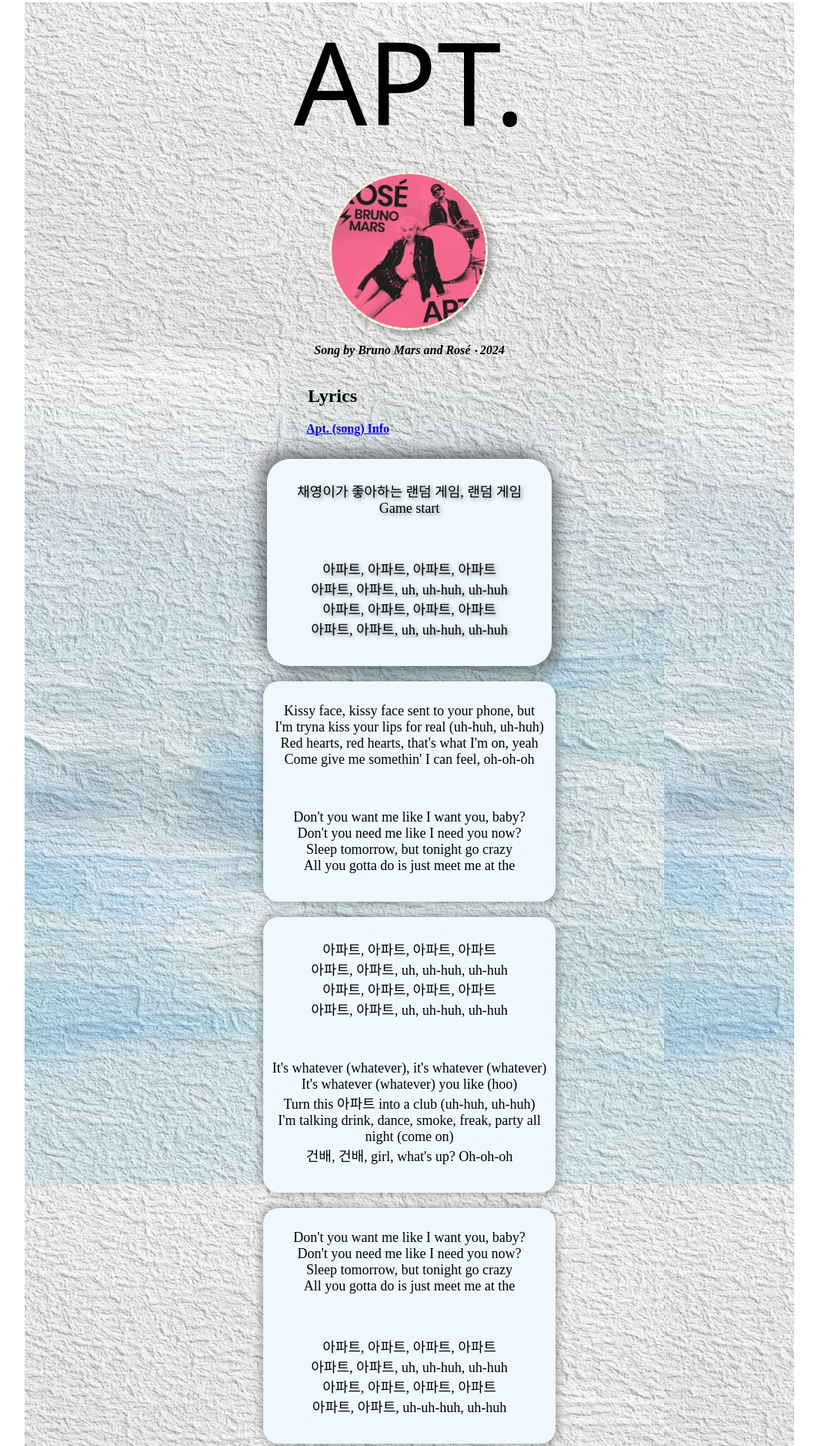
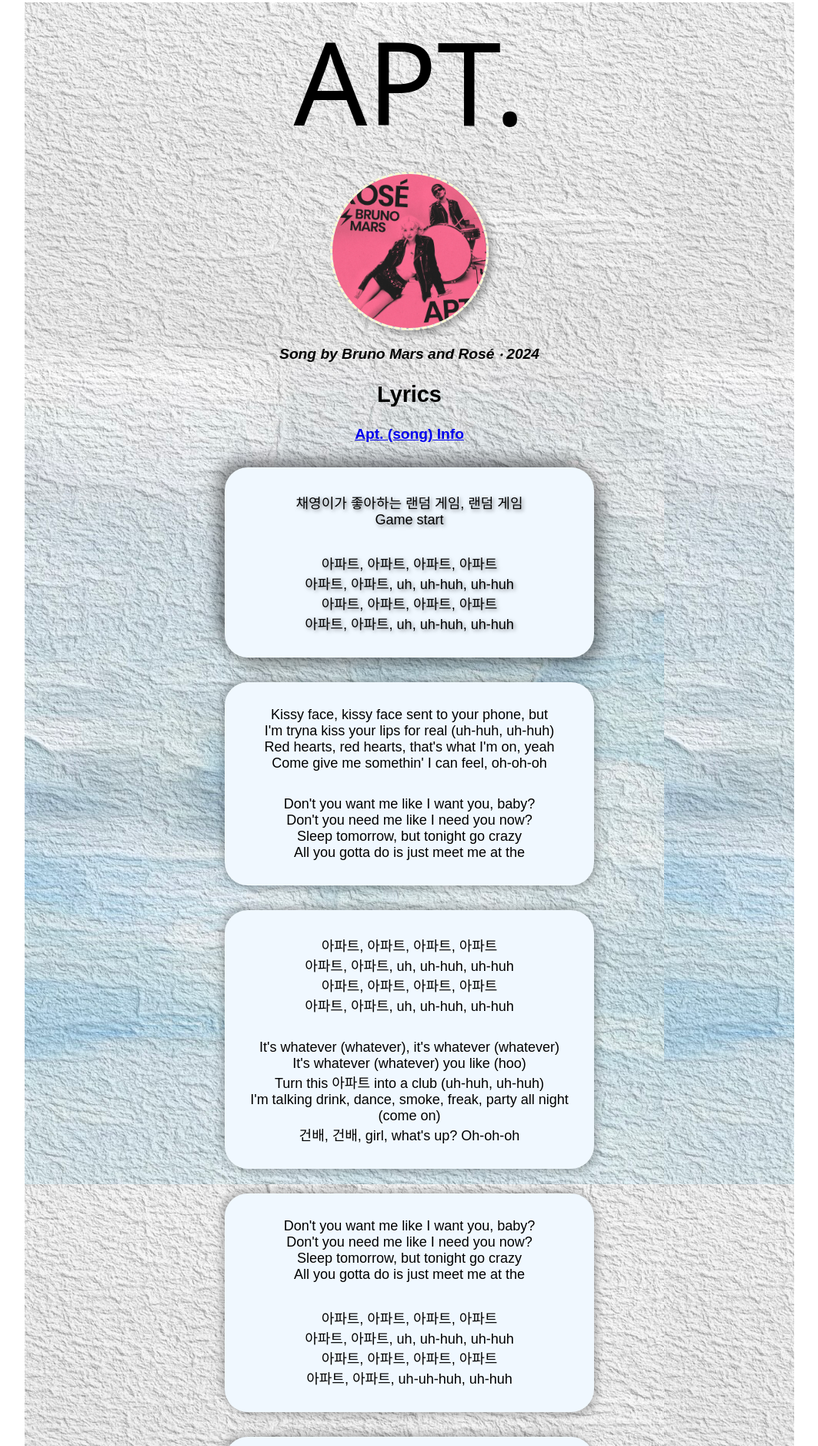
Before and after one commit to stefanzero/apt, a plain HTML site: page index.html in a window 1280 px wide. Shown: the part 5-1883 px from the top of the page at 77% size, without its empty margins (108-1171 px from the left). Drawn offline with Linux system fonts and the light colour scheme; a web font is replaced by a local one.

Commit message:
Condense HTML elements and CSS classes

```diff
--- a/index.html
+++ b/index.html
@@ -1,4 +1,4 @@
-<!DOCTYPE html>
+<!doctype html>
 <html lang="en">
   <head>
     <meta charset="UTF-8">
@@ -7,123 +7,149 @@
     <link rel="stylesheet" href="style.css">
     <link rel="preconnect" href="https://fonts.googleapis.com">
     <link rel="preconnect" href="https://fonts.gstatic.com" crossorigin>
-    <link href="https://fonts.googleapis.com/css2?family=Fruktur:ital@0;1&display=swap" rel="stylesheet">
+    <link
+      href="https://fonts.googleapis.com/css2?family=Fruktur:ital@0;1&display=swap"
+      rel="stylesheet"
+    >
+    <link
+      href="https://fonts.googleapis.com/css2?family=Sour+Gummy:ital,wght@0,100..900;1,100..900&display=swap"
+      rel="stylesheet"
+    >
   </head>
   <body>
     <div class="whole-container">
-        <header class="apt">
+      <header class="flex-center">
         <h1 class="apt-title">APT.</h1>
-
       </header>
 
-        <main class="apt">
-            <section class="apt-album-info">
-                <figure class="apt-album">
-                    <a href="https://www.youtube.com/watch?v=ekr2nIex040"><img class="apt-album-picture" src="apt.png" alt="APT. Album Image"></a>
-                    <figcaption class="apt-authors"><i><b>Song by Bruno Mars and Rosé ‧ 2024</b></i></figcaption>
+      <main class="flex-center">
+        <header class="apt-album-info">
+          <figure>
+            <a href="https://www.youtube.com/watch?v=ekr2nIex040">
+              <img
+                class="apt-album-picture"
+                src="apt.png"
+                alt="APT. Album Image"
+              >
+            </a>
+            <figcaption>
+              <!-- <i><b>Song by Bruno Mars and Rosé ‧ 2024</b></i> -->
+              Song by Bruno Mars and Rosé ‧ 2024
+            </figcaption>
           </figure>
+
+          <h2>Lyrics</h2>
+          <a href="https://en.wikipedia.org/wiki/Apt._(song)" target="_blank">
+            <b>Apt. (song) Info</b>
+          </a>
+        </header>
+        <section class="lyrics shadow-1">
+          <p>
+            채영이가 좋아하는 랜덤 게임, 랜덤 게임<br>
+            Game start
+          </p>
+          <p>
+            아파트, 아파트, 아파트, 아파트<br>
+            아파트, 아파트, uh, uh-huh, uh-huh<br>
+            아파트, 아파트, 아파트, 아파트<br>
+            아파트, 아파트, uh, uh-huh, uh-huh
+          </p>
         </section>
 
-            <section>
-                <div class="apt-lyrics-container">
-                    <h2 class="apt-album-h2">Lyrics</h2>
-                    <a href="https://en.wikipedia.org/wiki/Apt._(song)" class="apt-info" target="_blank"><b>Apt. (song) Info</b></a>
-                </div>
-                <div class="lyrics-1">
-                    <p>채영이가 좋아하는 랜덤 게임, 랜덤 게임<br>
-                    Game start</p>
-                    <br>
-                    <p>아파트, 아파트, 아파트, 아파트<br>
+        <section class="lyrics shadow-2">
+          <p>
+            Kissy face, kissy face sent to your phone, but<br>
+            I'm tryna kiss your lips for real (uh-huh, uh-huh)<br>
+            Red hearts, red hearts, that's what I'm on, yeah<br>
+            Come give me somethin' I can feel, oh-oh-oh
+          </p>
+          <p>
+            Don't you want me like I want you, baby?<br>
+            Don't you need me like I need you now?<br>
+            Sleep tomorrow, but tonight go crazy<br>
+            All you gotta do is just meet me at the
+          </p>
+        </section>
+
+        <section class="lyrics shadow-2">
+          <p>
+            아파트, 아파트, 아파트, 아파트<br>
             아파트, 아파트, uh, uh-huh, uh-huh<br>
             아파트, 아파트, 아파트, 아파트<br>
-                    아파트, 아파트, uh, uh-huh, uh-huh</p>
-                    <br>
-                </div>
+            아파트, 아파트, uh, uh-huh, uh-huh
+          </p>
+          <p>
+            It's whatever (whatever), it's whatever (whatever)<br>
+            It's whatever (whatever) you like (hoo)<br>
+            Turn this 아파트 into a club (uh-huh, uh-huh)<br>
+            I'm talking drink, dance, smoke, freak, party all night
+            <br>(come on)<br>
+            건배, 건배, girl, what's up? Oh-oh-oh
+          </p>
         </section>
 
-            <section>
-                <div class="lyrics-2">
-                    <p>Kissy face, kissy face sent to your phone, but<br>
-                    I'm tryna kiss your lips for real (uh-huh, uh-huh)<br>
-                    Red hearts, red hearts, that's what I'm on, yeah<br>
-                    Come give me somethin' I can feel, oh-oh-oh</p>
-                    <br>
-                    <p>Don't you want me like I want you, baby?<br>
+        <section class="lyrics shadow-2">
+          <p>
+            Don't you want me like I want you, baby?<br>
             Don't you need me like I need you now?<br>
             Sleep tomorrow, but tonight go crazy<br>
-                    All you gotta do is just meet me at the</p>
-                    <br>
-                </div>
+            All you gotta do is just meet me at the
+          </p>
+          <p>
+            아파트, 아파트, 아파트, 아파트<br>
+            아파트, 아파트, uh, uh-huh, uh-huh<br>
+            아파트, 아파트, 아파트, 아파트<br>
+            아파트, 아파트, uh-uh-huh, uh-huh
+          </p>
         </section>
 
-            <section>
-                <div class="lyrics-2">
-                    <p>아파트, 아파트, 아파트, 아파트<br>
-                    아파트, 아파트, uh, uh-huh, uh-huh<br>
-                    아파트, 아파트, 아파트, 아파트<br>
-                    아파트, 아파트, uh, uh-huh, uh-huh</p>
-                    <br>
-                    <p>It's whatever (whatever), it's whatever (whatever)<br>
-                    It's whatever (whatever) you like (hoo)<br>
-                    Turn this 아파트 into a club (uh-huh, uh-huh)<br>
-                    I'm talking drink, dance, smoke, freak, party all night (come on)<br>
-                    건배, 건배, girl, what's up? Oh-oh-oh</p>
-                    <br>
-                </div>
-            </section>
-
-            <section>
-                <div class="lyrics-2">
-                    <p>Don't you want me like I want you, baby?<br>
+        <section class="lyrics shadow-2">
+          <p>
+            Hey, so now you know the game<br>
+            Are you ready? 'Cause I'm comin' to get ya,<br>
+            get ya, get ya<br>
+            Hold on, hold on, I'm on my way<br>
+            (yeah, yeah, yeah, yeah, yeah)<br>
+            Yeah, yeah, yeah, yeah, yeah<br>
+            I'm on my way<br>
+            (yeah, yeah, yeah, yeah, yeah)<br>
+            Hold on, hold on, I'm on my way<br>
+            (yeah, yeah, yeah, yeah, yeah)<br>
+            Yeah, yeah, yeah, yeah, yeah, I'm on my way
+          </p>
+          <p>
+            Don't you want me like I want you, baby?<br>
             Don't you need me like I need you now?<br>
             Sleep tomorrow, but tonight go crazy<br>
-                    All you gotta do is just meet me at the</p>
-                    <br>
-                    <p>아파트, 아파트, 아파트, 아파트<br>
-                    아파트, 아파트, uh, uh-huh, uh-huh<br>
+            All you gotta do is just meet me at the
+          </p>
+        </section>
+        <section class="lyrics shadow-2">
+          <p>
             아파트, 아파트, 아파트, 아파트<br>
-                    아파트, 아파트, uh-uh-huh, uh-huh</p>
-                    <br>
-                </div>
-            </section>
-
-            <section>
-                <div class="lyrics-2">
-                    <p>Hey, so now you know the game<br>
-                    Are you ready? 'Cause I'm comin' to get ya, get ya, get ya<br>
-                    Hold on, hold on, I'm on my way (yeah, yeah, yeah, yeah, yeah)<br>
-                    Yeah, yeah, yeah, yeah, yeah<br>
-                    I'm on my way (yeah, yeah, yeah, yeah, yeah)<br>
-                    Hold on, hold on, I'm on my way (yeah, yeah, yeah, yeah, yeah)<br>
-                    Yeah, yeah, yeah, yeah, yeah, I'm on my way</p>
-                    <br>
-                    <p>Don't you want me like I want you, baby?<br>
-                    Don't you need me like I need you now?<br>
-                    Sleep tomorrow, but tonight go crazy<br>
-                    All you gotta do is just meet me at the</p>
-                    <br>
-                </div>
-            </section>
-            <section>
-                <div class="lyrics-2">
-                    <p>아파트, 아파트, 아파트, 아파트<br>
-                    아파트, 아파트, (just meet me at the) uh, uh-huh, uh-huh<br>
+            아파트, 아파트, (just meet me at the)<br>
+            uh, uh-huh, uh-huh<br>
             아파트, 아파트, 아파트, 아파트<br>
-                    아파트, 아파트, (just meet me at the) uh, uh-huh, uh-huh</p>
-                    <br>
-                    <p>아파트, 아파트, 아파트, 아파트<br>
-                    아파트, 아파트, (just meet me at the) uh, uh-huh, uh-huh<br>
+            아파트, 아파트, (just meet me at the)<br>
+            uh, uh-huh, uh-huh
+          </p>
+          <p>
             아파트, 아파트, 아파트, 아파트<br>
-                    아파트, 아파트, uh, uh-huh, uh-huh</p>
-                </div>
+            아파트, 아파트, (just meet me at the)<br>
+            uh, uh-huh, uh-huh<br>
+            아파트, 아파트, 아파트, 아파트<br>
+            아파트, 아파트, uh, uh-huh, uh-huh
+          </p>
         </section>
       </main>
 
       <footer>
-            <p>Made by Yuli Zhang, Dev/Mission Cohort #33</p>
-            <p>Sep 25, 2025</p>
+        <ul>
+          <li>Made by Yuli Zhang</li>
+          <li>Dev/Mission Cohort #33</li>
+          <li>Sep 25, 2025</li>
+        </ul>
       </footer>
     </div>
-
   </body>
 </html>
--- a/style.css
+++ b/style.css
@@ -1,19 +1,41 @@
+body {
+  font:
+    16px "Sour Gummy",
+    Arial,
+    sans-serif;
+}
 .whole-container {
   max-inline-size: 1000px;
   margin-inline: auto;
   background-image: url("background.jpeg");
 }
 
-
-h1, h2, p {
+.flex-center {
+  display: flex;
+  flex-direction: column;
+  justify-content: center;
+  align-items: center;
+}
+h1,
+h2,
+p {
   text-align: center;
 }
 
 p {
   font-size: 18px;
+  padding: 1rem;
 }
 
-
+figure {
+  margin: 0;
+  padding: 0;
+}
+figcaption {
+  padding: 1rem 0 0 0;
+  font-weight: bold;
+  font-style: italic;
+}
 
 .apt-title {
   font-family: "Fruktur", system-ui;
@@ -24,28 +46,29 @@ p {
   margin-bottom: 0;
 }
 
-.apt-authors {
-    margin-bottom: 0;
+.apt-album-info {
+  font-size: 1.2rem;
+  margin: 1rem 0;
+  display: flex;
+  justify-content: center;
+  flex-direction: column;
+  /* place all direct children on their own line  and centered */
+  & * {
+    display: block;
+    text-align: center;
+  }
 }
 
-.apt-album-info {
-    display: flex;
-    justify-content: center;
-
-}
-
-
-
 .apt-album-picture {
+  display: block;
   height: auto;
   width: 200px;
   border-radius: 50%;
-    margin-left: 20px;
-    margin-bottom: 10px;
+  margin: 0 auto;
+  padding: 0;
   border: 3px dashed lightgoldenrodyellow;
   box-shadow: 5px 5px 10px rgba(0, 0, 0, 0.3);
 }
-
 
 .apt-lyrics-container {
   display: flex;
@@ -54,41 +77,40 @@ p {
   align-items: center;
 }
 
-.apt-album-h2{
-    transform: translateX(-100px);
+.lyrics {
+  width: 30rem;
+  margin-inline: auto;
+  border-radius: 30px;
+  margin: 1rem 0;
+  padding: 1rem 0;
+  background-color: rgb(240, 248, 255);
+  p {
+    margin: 0;
+  }
 }
 
-.apt-info {
-    transform: translateX(-80px);
-    margin-bottom: 20px;
+.shadow-1 {
+  box-shadow:
+    10px 10px 20px rgba(0, 0, 0, 0.4),
+    -10px -10px 20px rgba(0, 0, 0, 0.4);
+  text-shadow: 2px 2px 5px rgba(0, 0, 0, 0.5);
 }
 
-
-.lyrics-1 {
-    background-color: light;
-    max-inline-size: 370px;
-    margin-inline: auto;
-    border-radius: 30px;
-    box-shadow: 10px 10px 20px rgba(0, 0, 0, 0.4), -10px -10px 20px rgba(0, 0, 0, 0.4);;
-    text-shadow: 2px 2px 5px rgba(0, 0, 0, 0.5);
-    margin-top: 10px;
-    padding-top: 10px;
-    margin-bottom: 20px;
-    background-color: rgb(240, 248, 255);
-}
-
-.lyrics-2 {
-    background-color: light;
-    max-inline-size: 380px;
-    margin-inline: auto;
-    border-radius: 20px;
-    box-shadow: 5px 5px 10px rgba(0, 0, 0, 0.2), -5px -5px 10px rgba(0, 0, 0, 0.2);;
-    margin-top: 10px;
-    padding-top: 10px;
-    margin-bottom: 20px;
-    background-color: rgb(240, 248, 255);
+.shadow-2 {
+  box-shadow:
+    5px 5px 10px rgba(0, 0, 0, 0.2),
+    -5px -5px 10px rgba(0, 0, 0, 0.2);
 }
 
 footer {
-    padding-bottom: 10px;
+  font-size: 1.2rem;
+  ul {
+    list-style-type: none;
+    margin: 0;
+    padding: 1rem 0;
+    text-align: center;
+    li {
+      padding: 0.2rem 0;
     }
+  }
+}
```
Lines whose indentation alone changed are shown as unchanged.
